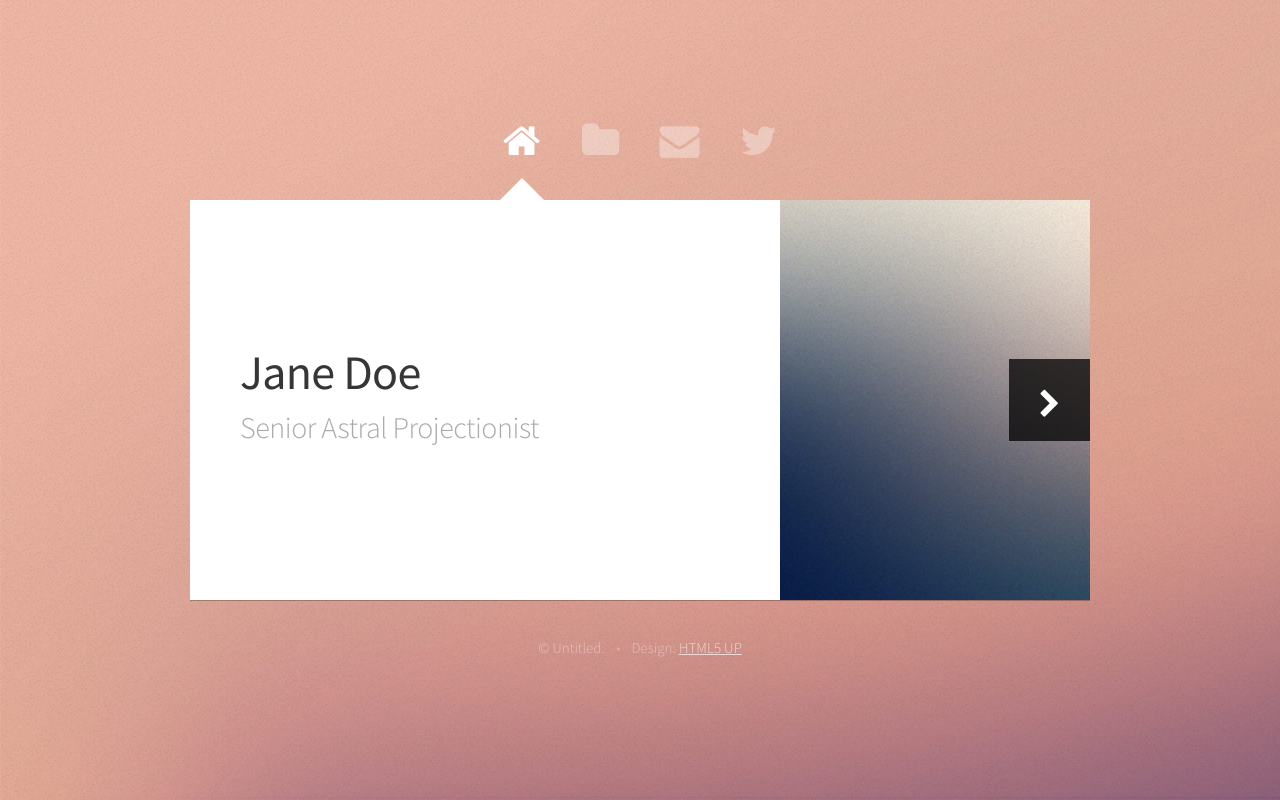
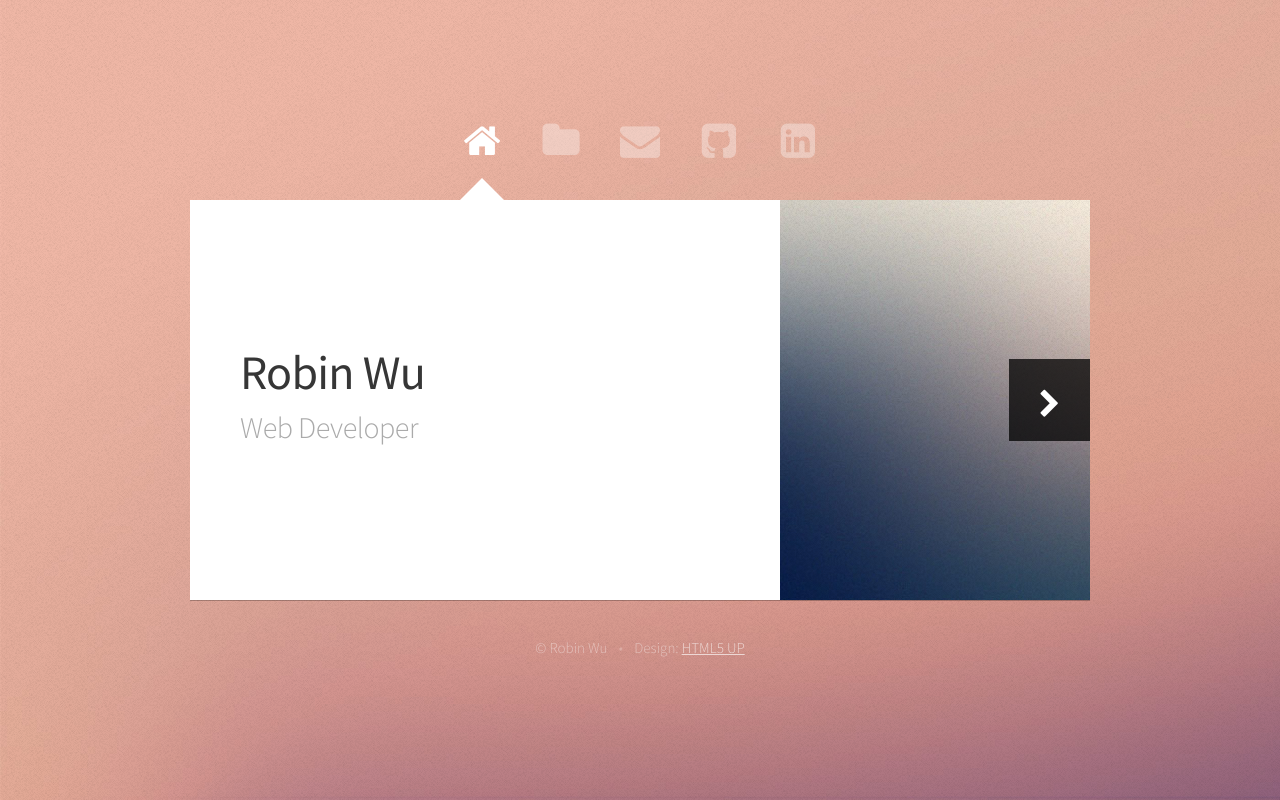
Before and after one commit to robinwu9000/robinwu9000.github.io, a plain HTML site: page index.html in a window 1280 px wide. Drawn offline with Linux system fonts and the light colour scheme.

Commit message:
Testing form submission

```diff
--- a/index.html
+++ b/index.html
@@ -6,7 +6,7 @@
 -->
 <html>
 	<head>
-		<title>Astral by HTML5 UP</title>
+		<title>Robin Wu</title>
 		<meta charset="utf-8" />
 		<meta name="viewport" content="width=device-width, initial-scale=1" />
 		<!--[if lte IE 8]><script src="assets/js/ie/html5shiv.js"></script><![endif]-->
@@ -24,7 +24,8 @@
 						<a href="#me" class="icon fa-home active"><span>Home</span></a>
 						<a href="#work" class="icon fa-folder"><span>Work</span></a>
 						<a href="#contact" class="icon fa-envelope"><span>Contact</span></a>
-						<a href="#" class="icon fa-twitter"><span>Twitter</span></a>
+						<a href="https://github.com/robinwu9000" class="icon fa-github-square"><span>Github</span></a>
+						<a href="https://www.linkedin.com/in/robinwu9000" class="icon fa-linkedin-square"><span>LinkedIn</span></a>
 					</nav>
 
 				<!-- Main -->
@@ -33,8 +34,8 @@
 						<!-- Me -->
 							<article id="me" class="panel">
 								<header>
-									<h1>Jane Doe</h1>
-									<p>Senior Astral Projectionist</p>
+									<h1>Robin Wu</h1>
+									<p>Web Developer</p>
 								</header>
 								<a href="#work" class="jumplink pic">
 									<span class="arrow icon fa-chevron-right"><span>See my work</span></span>
@@ -99,7 +100,7 @@
 								<header>
 									<h2>Contact Me</h2>
 								</header>
-								<form action="#" method="post">
+								<form action="http://formspree.io/robinwu91@gmail.com" method="post">
 									<div>
 										<div class="row">
 											<div class="6u 12u$(mobile)">
@@ -127,7 +128,7 @@
 				<!-- Footer -->
 					<div id="footer">
 						<ul class="copyright">
-							<li>&copy; Untitled.</li><li>Design: <a href="http://html5up.net">HTML5 UP</a></li>
+							<li>&copy; Robin Wu</li><li>Design: <a href="http://html5up.net">HTML5 UP</a></li>
 						</ul>
 					</div>
 
```
Also changed, not shown: 5 other files.
